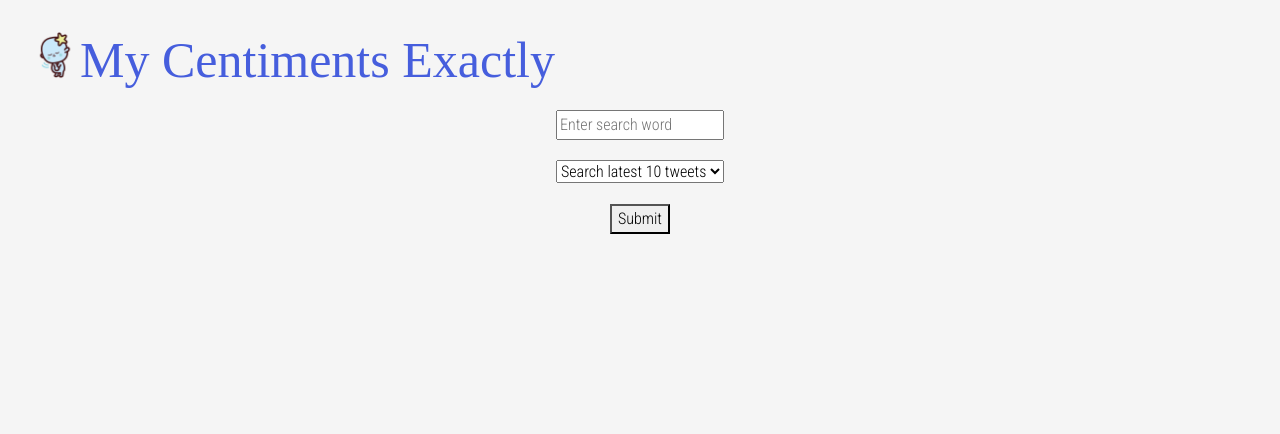
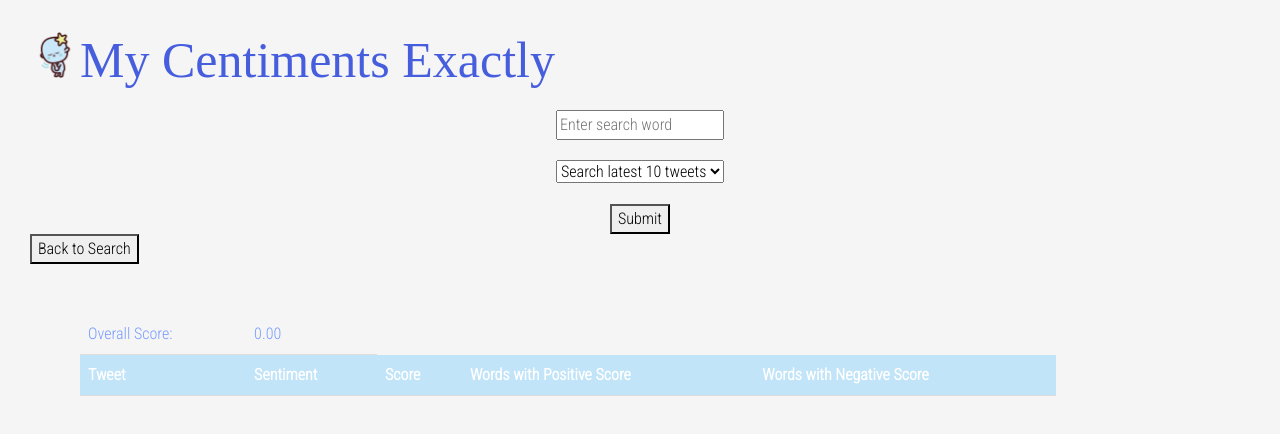
Before and after one commit to kellynwong/my-sentiments-exactly, a React (Vite) app in the folder Sentiments/: page /search in a window 1280 px wide. Shown: the top 434 px of the page. Built offline with nearby package versions, Linux system fonts and the light colour scheme; a web font is replaced by a local one.

Commit message:
Removed Home component

```diff
--- a/Sentiments/src/App.jsx
+++ b/Sentiments/src/App.jsx
@@ -1,10 +1,12 @@
 import React from "react";
-import Home from "./components/Home";
+import SearchContainer from "./components/SearchContainer";
 
 function App() {
   return (
     <div>
-      <Home />
+      <img className="logo" src="src/components/images/logo.gif" />
+      <h1>My Centiments Exactly</h1>
+      <SearchContainer />
     </div>
   );
 }
--- a/Sentiments/src/components/Analysis.jsx
+++ b/Sentiments/src/components/Analysis.jsx
@@ -7,7 +7,6 @@ const Analysis = (props) => {
   let positiveWords = [];
   let negativeWords = [];
   let score = 0;
-  let sentiment = "";
 
   let revisedTweet = props.tweet.split(" ").join("%20");
 
@@ -26,11 +25,11 @@ const Analysis = (props) => {
       const res = await fetch(url, requestOptions);
       const analysis = await res.json();
       setSentiments(analysis);
-      console.log(analysis);
+      // console.log(analysis);
       data.setScores((prevScores) => {
         return [...prevScores, analysis.score];
       });
-      console.log(data.scores);
+      // console.log(data.scores);
     };
     analyzeTweet();
   }, []);
--- /dev/null
+++ b/Sentiments/src/components/Bottom.jsx
@@ -0,0 +1,12 @@
+import React from "react";
+import Results from "./Results";
+
+const Bottom = () => {
+  return (
+    <div>
+      <Results />
+    </div>
+  );
+};
+
+export default Bottom;
--- a/Sentiments/src/components/Home.jsx
+++ /dev/null
@@ -1,14 +0,0 @@
-import React from "react";
-import SearchContainer from "./SearchContainer";
-
-const Home = () => {
-  return (
-    <div>
-      <img className="logo" src="src/components/images/logo.gif" />
-      <h1>My Centiments Exactly</h1>
-      <SearchContainer />
-    </div>
-  );
-};
-
-export default Home;
--- a/Sentiments/src/components/Search.jsx
+++ b/Sentiments/src/components/Search.jsx
@@ -1,6 +1,7 @@
 import React, { useContext } from "react";
 import { useNavigate, useParams } from "react-router-dom";
 import DataContext from "../context/DataContext";
+import Bottom from "./Bottom";
 
 const Search = () => {
   const data = useContext(DataContext);
@@ -13,7 +14,7 @@ const Search = () => {
 
   const handleSubmit = (e) => {
     data.setDropdownValue(e.target.value);
-    console.log(data.dropdownValue);
+    // console.log(data.dropdownValue);
   };
 
   const handleClick = () => {
@@ -45,6 +46,7 @@ const Search = () => {
           Submit
         </button>
       </div>
+      <Bottom />
     </div>
   );
 };
--- a/Sentiments/src/components/SearchContainer.jsx
+++ b/Sentiments/src/components/SearchContainer.jsx
@@ -1,4 +1,4 @@
-import React, { useState, useEffect } from "react";
+import React, { useState } from "react";
 import DataContext from "../context/DataContext";
 import Search from "./Search";
 import Results from "./Results";
```
